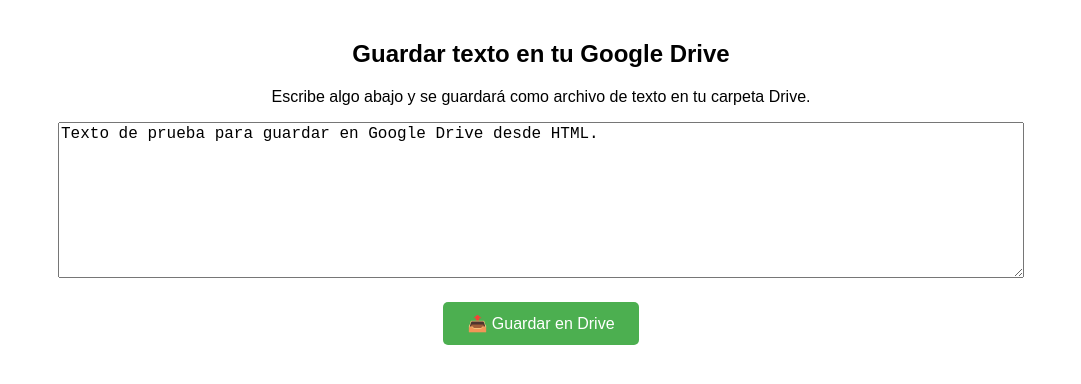
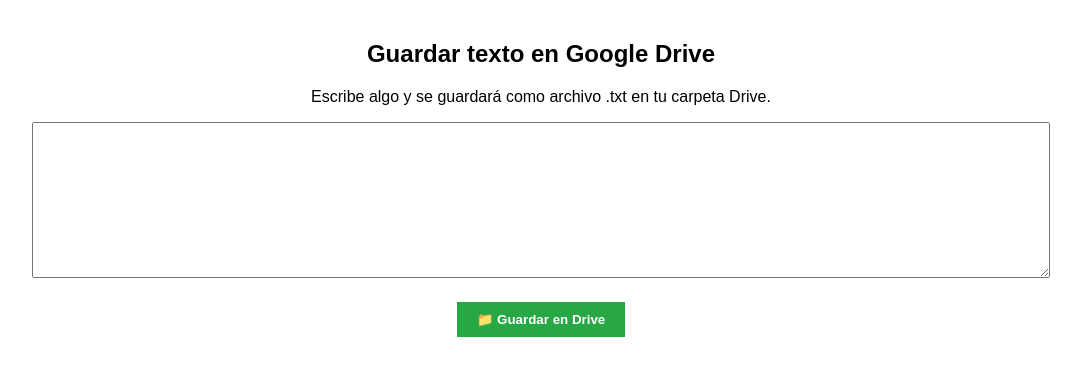
Before and after one commit to apitech326/apitech, a plain HTML site: page guardar-en-drive.html in a window 1280 px wide. Shown: the whole page, without its empty margins (99-1180 px from the left). Drawn offline with Linux system fonts and the light colour scheme.

Commit message:
Update guardar-en-drive.html

```diff
--- a/guardar-en-drive.html
+++ b/guardar-en-drive.html
@@ -2,71 +2,65 @@
 <html lang="es">
 <head>
   <meta charset="UTF-8">
-  <title>Guardar archivo en Google Drive</title>
+  <title>Guardar en Drive</title>
   <style>
     body {
       font-family: Arial, sans-serif;
-      margin: 40px;
       text-align: center;
+      margin-top: 40px;
     }
-
     textarea {
       width: 80%;
       height: 150px;
-      font-size: 16px;
+      margin-bottom: 20px;
     }
-
     button {
-      margin-top: 20px;
-      padding: 12px 24px;
-      font-size: 16px;
-      background-color: #4CAF50;
+      padding: 10px 20px;
+      background-color: #28a745;
       color: white;
+      font-weight: bold;
       border: none;
-      border-radius: 5px;
       cursor: pointer;
-    }
-
-    button:hover {
-      background-color: #45a049;
     }
   </style>
 </head>
 <body>
+  <h2>Guardar texto en Google Drive</h2>
+  <p>Escribe algo y se guardará como archivo .txt en tu carpeta Drive.</p>
 
-  <h2>Guardar texto en tu Google Drive</h2>
-  <p>Escribe algo abajo y se guardará como archivo de texto en tu carpeta Drive.</p>
-
-  <textarea id="contenido">Texto de prueba para guardar en Google Drive desde HTML.</textarea><br>
-  <button onclick="guardarEnDrive()">📤 Guardar en Drive</button>
+  <textarea id="texto"></textarea><br>
+  <button onclick="guardarEnDrive()">📁 Guardar en Drive</button>
 
   <script>
     async function guardarEnDrive() {
-      const texto = document.getElementById("contenido").value;
-      const base64 = btoa(unescape(encodeURIComponent(texto)));
+      const texto = document.getElementById('texto').value;
 
-      const datos = {
-        filename: "archivo_prueba.txt",
-        mimeType: "text/plain",
-        content: base64
+      if (!texto.trim()) {
+        alert('⚠️ Debes escribir algún texto.');
+        return;
+      }
+
+      const data = {
+        filename: 'prueba_desde_html.txt',
+        mimeType: 'text/plain',
+        content: btoa(unescape(encodeURIComponent(texto)))
       };
 
       try {
-        const respuesta = await fetch("https://script.google.com/macros/s/AKfycbyVvnI_lki8W6BUDmIshjR4EI0pFsDcz0yPD5hhWHuMe0CTXcnCYwECQtHQYhlUZMo-/exec", {
-          method: "POST",
+        const response = await fetch('https://script.google.com/macros/s/AKfycbzc5Yju_c4TLY0Y2_AI40TpzaCMvXJ-GvFdRowHR-e0Ax1BL1iQHA6BcwLp76coj655/exec', {
+          method: 'POST',
           headers: {
-            "Content-Type": "application/json"
+            'Content-Type': 'application/json'
           },
-          body: JSON.stringify(datos)
+          body: JSON.stringify(data)
         });
 
-        const resultado = await respuesta.text();
-        alert("✅ Respuesta del servidor:\n" + resultado);
+        const result = await response.text();
+        alert(result);
       } catch (error) {
-        alert("❌ Error al guardar en Drive:\n" + error.message);
+        alert('❌ Error al guardar en Drive:\n' + error);
       }
     }
   </script>
-
 </body>
 </html>
```
